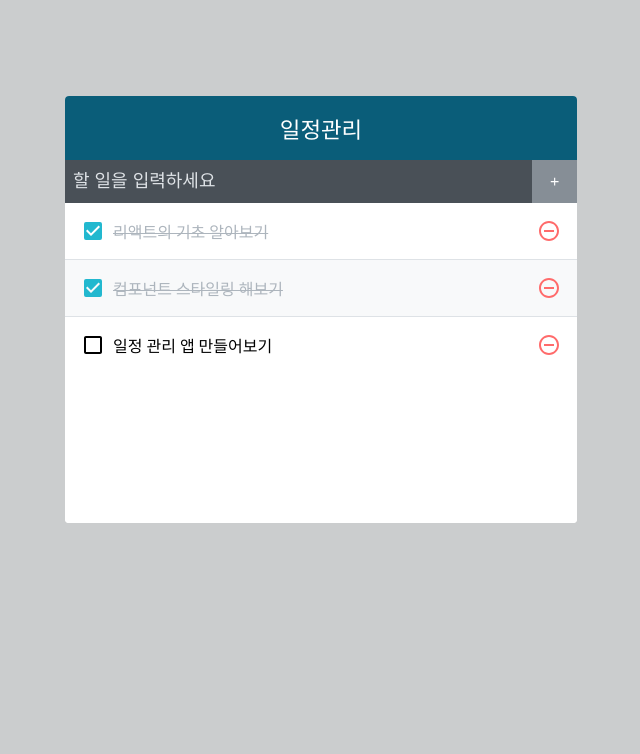
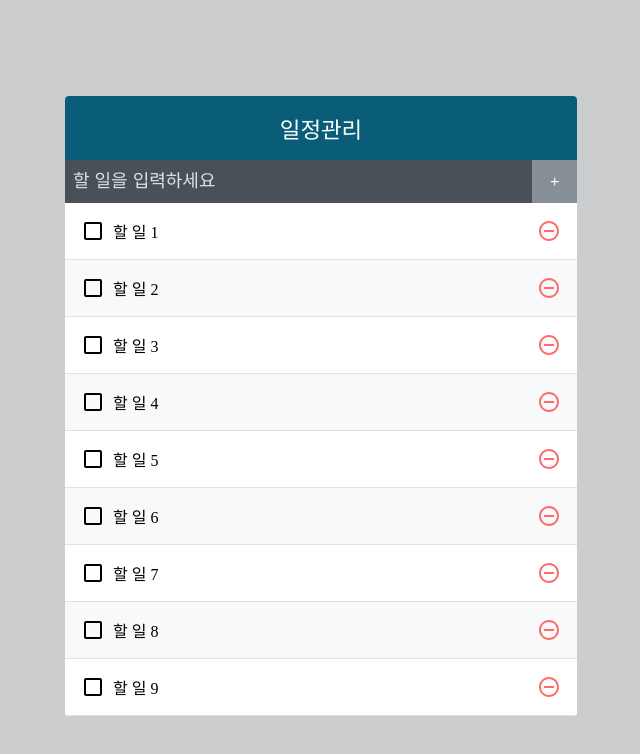
Before and after one commit to upship-kim/Project_React-Todo-app, a React (Create React App) app: page / in a window 1280 px wide. Shown: the top 754 px of the page, without its empty margins (319-959 px from the left). Built offline with nearby package versions, Linux system fonts and the light colour scheme.

Commit message:
컴포넌트 성능 최적화

```diff
--- a/src/App.js
+++ b/src/App.js
@@ -1,53 +1,119 @@
-import React, { useState, useRef, useCallback } from 'react'
+import React, { useState, useRef, useCallback, useReducer } from 'react'
 import TodoTemplate from './components/TodoTemplate'
 import TodoInsert from './components/TodoInsert'
 import TodoList from './components/TodoList';
 
+function createBulkTodos(){
+  const array = [];
+  for(let i=1; i<=2500; i++){
+    array.push({
+      id:i,
+      text: `할 일 ${i}`,
+      checked :false,
+    });
+  }
+  return array;
+}
+
+//렌더링 성능 최적화를 위한 방법 1. useState 함수 업데이트 활용 방법
+//***********************************************************************
+// const App = () => {
+//   const [todos, setTodos] = useState(createBulkTodos);  //성능 최적화 테스트를 위해 createBulkTodos 를 통해 대량의 데이터 생성
+//   //   기존 initState
+//   //   [{
+//   //     id: 1,
+//   //     text: '리액트의 기초 알아보기',
+//   //     checked: true,
+//   //   },
+//   //   {
+//   //     id: 2,
+//   //     text: '컴포넌트 스타일링 해보기',
+//   //     checked: true,
+//   //   },
+//   //   {
+//   //     id: 3,
+//   //     text: '일정 관리 앱 만들어보기',
+//   //     checked: false,
+//   //   }
+//   // ]);
+
+//   const nextId = useRef(2501);
+
+//   const onInsert = useCallback(
+//     text => { const todo = { id : nextId.current, text, checked: false};
+//               setTodos( todos => todos.concat(todo));
+//               nextId.current += 1; //nextId 1 더하기
+//             },
+//             [] //todos 배열이 업데이트될때 리렌더링
+//   );
+
+//   const onRemove = useCallback(
+//     id => {
+//       //todo 배열들의 todo.id 값이 위 id값과 같지 않은것들만 새로 배열 추출
+//       setTodos(todos => todos.filter(todo => todo.id !==id));
+//     }, [] //todos 배열이 업데이트 되면 리렌더링
+//   );
+
+//   const onToggle = useCallback(
+//     id => {
+//       setTodos(todos => todos.map(todo =>
+//           todo.id === id ?{...todo, checked: !todo.checked} : todo
+//         )
+//       )
+//     }, []
+//   )
+//   return (
+//       <TodoTemplate>
+//         <TodoInsert onInsert={onInsert}/>
+//         <TodoList todos={todos} onRemove={onRemove} onToggle={onToggle} />
+//       </TodoTemplate>
+
+
+//   );
+// }
+//***********************************************************************
+
+//렌더링 성능 최적화를 위한 방법 2. useReducer 활용 방법
+//***********************************************************************
+
+function todoReducer(todos, action){
+  switch (action.type) {
+    case 'INSERT':
+      return todos.concat(action.todo);
+
+    case 'REMOVE':
+      return todos.filter(todo=> todo.id !== action.id);
+
+    case 'TOGGLE':
+      return todos.map(todo => todo.id === action.id ? {...todo, checked: !todo.checked} : todo);
+
+    default:
+      return todos;
+  }
+}
+
 const App = () => {
-  const [todos, setTodos] = useState([
-    {
-      id: 1,
-      text: '리액트의 기초 알아보기',
-      checked: true,
-    },
-    {
-      id: 2,
-      text: '컴포넌트 스타일링 해보기',
-      checked: true,
-    },
-    {
-      id: 3,
-      text: '일정 관리 앱 만들어보기',
-      checked: false,
-    }
-  ]);
+  const [todos, dispatch] = useReducer(todoReducer, undefined, createBulkTodos);
 
-  const nextId = useRef(4);
+  const nextId = useRef(2501);
 
-  const onInsert = useCallback(
-    text => { const todo = { id : nextId.current, text, checked: false};
-              setTodos(todos.concat(todo));
-              nextId.current += 1; //nextId 1 더하기
-            },
-            [todos] //todos 배열이 업데이트될때 리렌더링
-  );
+  const onInsert = useCallback(text => {
+    const todo ={
+      id : nextId.current,
+      text,
+      checked : false
+    };
+    dispatch({type:'INSERT', todo});
+  },[]);
 
-  const onRemove = useCallback(
-    id => {
-      //todo 배열들의 todo.id 값이 위 id값과 같지 않은것들만 새로 배열 추출
-      setTodos(todos.filter(todo => todo.id !==id));
-    }, [todos] //todos 배열이 업데이트 되면 리렌더링
-  );
+  const onRemove = useCallback(id => {
+    dispatch({ type: 'REMOVE', id});
+  }, []);
 
-  const onToggle = useCallback(
-    id => {
-      setTodos(
-        todos.map(todo =>
-          todo.id === id ?{...todo, checked: !todo.checked} : todo
-        )
-      )
-    }, [todos]
-  )
+  const onToggle = useCallback(id => {
+    dispatch({ type: 'TOGGLE', id});
+  }, []);
+
   return (
           <TodoTemplate>
             <TodoInsert onInsert={onInsert}/>
--- a/src/components/TodoListItem.js
+++ b/src/components/TodoListItem.js
@@ -23,4 +23,4 @@
     )
 }
 
-export default TodoListItem
+export default React.memo(TodoListItem);
```
Lines whose indentation alone changed are shown as unchanged.
